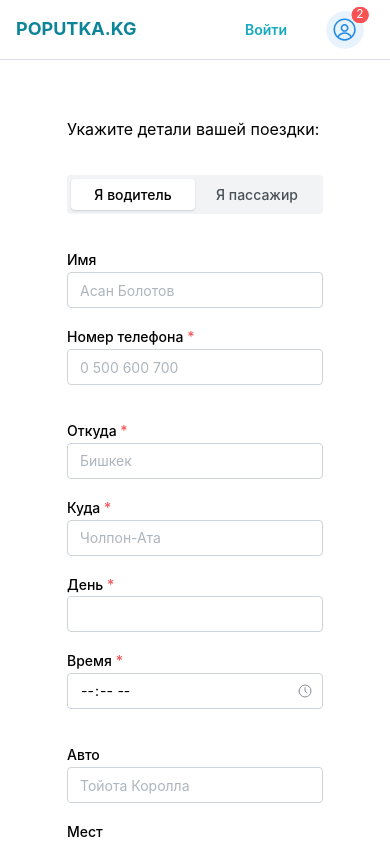
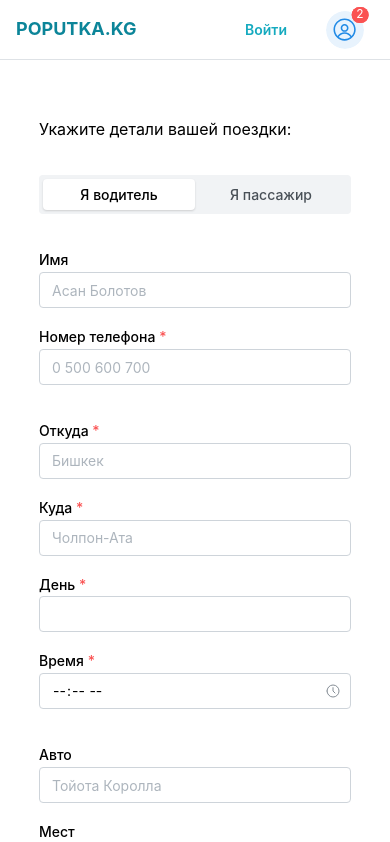
Before and after one commit to bakai-taalaibek/carpool, a Next.js app in the folder client/: page /new in a window 390 px wide. Shown: the top 842 px of the page. Built offline with nearby package versions, Linux system fonts and the light colour scheme.

Commit message:
Fix new post page for mobile

```diff
--- a/client/app/new/page.tsx
+++ b/client/app/new/page.tsx
@@ -17,7 +17,7 @@ export default function NewPage() {
   const [role, setRole] = useState<string>("driver");
 
   return (
-    <Stack maw={600} mx="auto" gap={33}>
+    <Stack w="80%" maw={600} mx="auto" mb={50} gap={33}>
       <Text fz={{ base: 16, xs: 18, sm: 20 }}>
         Укажите детали вашей поездки:
       </Text>
```
